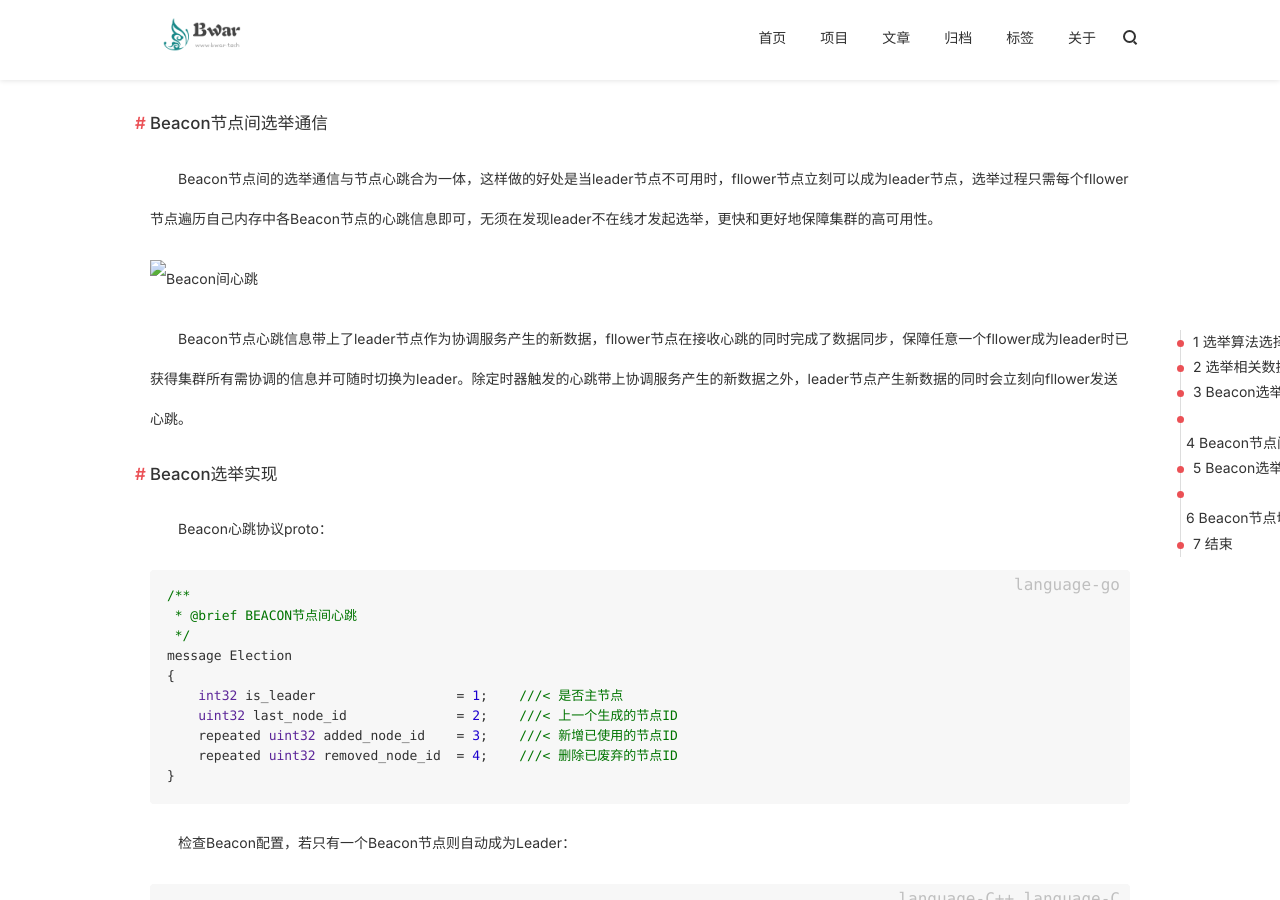
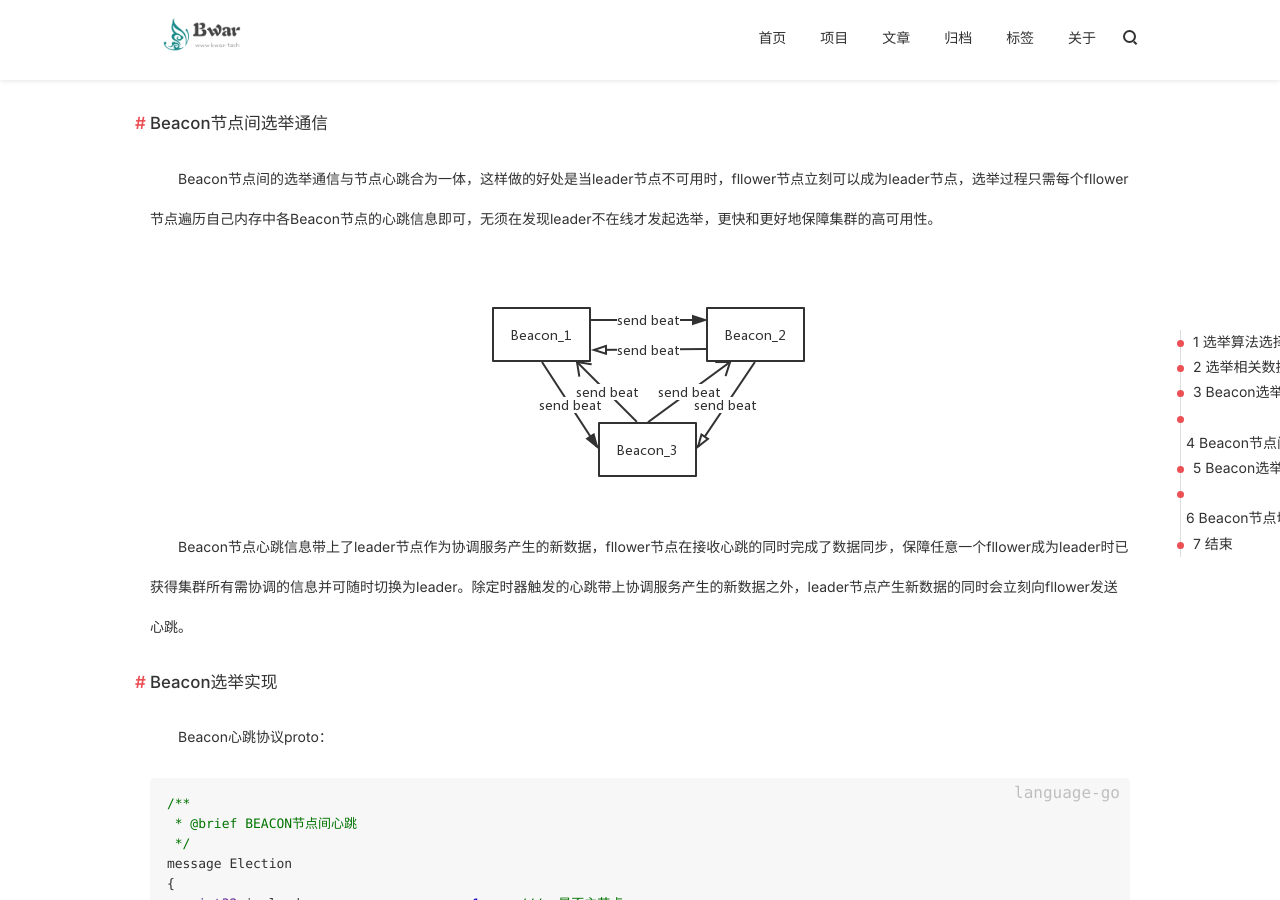
Before and after one commit to Bwar/bwar.github.io, a Jekyll site: the page built from _posts/article/2019-01-13-nebula-beacon-election.md, in a window 1280 px wide and 900 px high, scrolled down 2460 px. Built offline with Jekyll 4.4.1, drawn with Linux system fonts in a browser that asks for light colours; nearby versions of some CDN libraries; comment, search, counter and statistics services are not loaded.

Commit message:
fix image path

```diff
--- a/_posts/article/2019-01-13-nebula-beacon-election.md
+++ b/_posts/article/2019-01-13-nebula-beacon-election.md
@@ -54,7 +54,7 @@ std::map<std::string, uint32> m_mapBeacon;                   ///< Key为节点
 
 &emsp;&emsp;Beacon节点间的选举通信与节点心跳合为一体，这样做的好处是当leader节点不可用时，fllower节点立刻可以成为leader节点，选举过程只需每个fllower节点遍历自己内存中各Beacon节点的心跳信息即可，无须在发现leader不在线才发起选举，更快和更好地保障集群的高可用性。
 
-![Beacon间心跳]({{site.url}}/style/images/2019/beacon_beat.jpg)
+![Beacon间心跳]({{site.url}}/style/images/2019/beacon_beat.png)
 
 &emsp;&emsp;Beacon节点心跳信息带上了leader节点作为协调服务产生的新数据，fllower节点在接收心跳的同时完成了数据同步，保障任意一个fllower成为leader时已获得集群所有需协调的信息并可随时切换为leader。除定时器触发的心跳带上协调服务产生的新数据之外，leader节点产生新数据的同时会立刻向fllower发送心跳。
 
```
